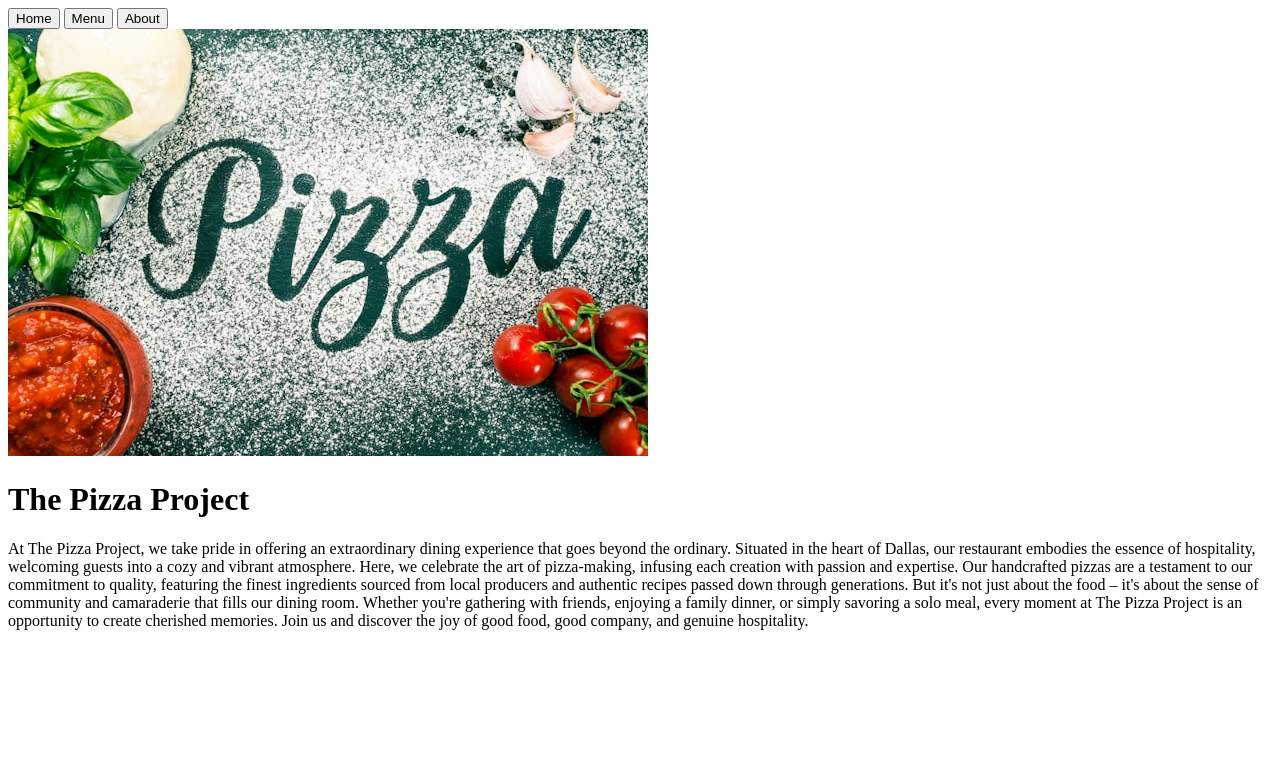
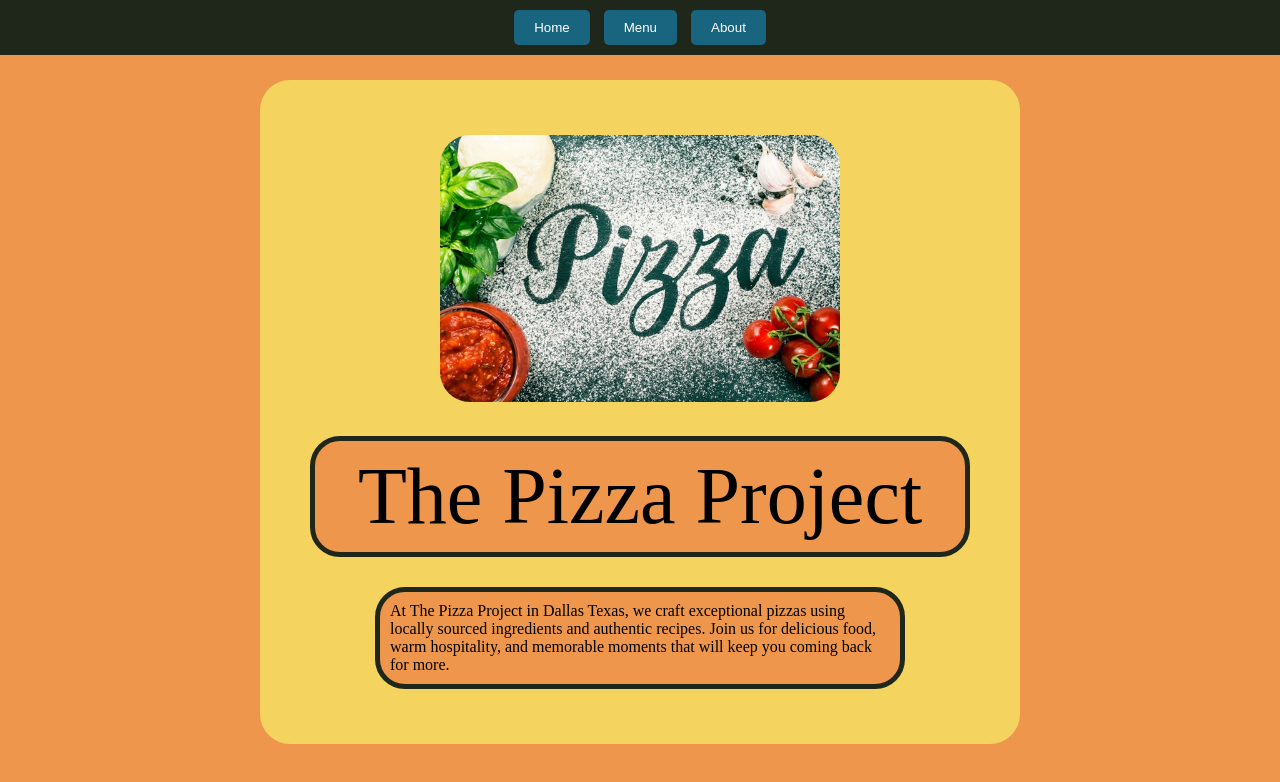
Before and after one commit to gibbonsjoey95/restaurant-page, a website built with webpack: page src/index.html in a window 1280 px wide. Built offline with nearby package versions, Linux system fonts and the light colour scheme.

Commit message:
styled home page

```diff
--- a/src/about.js
+++ b/src/about.js
@@ -8,9 +8,15 @@ const about = () => {
     const contactDiv = document.createElement('div')
 
     const h1 = document.createElement('h1')
+    const aboutTitleContainer = document.createElement('div')
     h1.textContent = 'About Us'
 
-    headerDiv.appendChild(h1)
+    h1.classList.add('title')
+
+    aboutTitleContainer.appendChild(h1)
+    aboutTitleContainer.classList.add("about-title-container")
+
+    headerDiv.appendChild(aboutTitleContainer)
 
     const hours = document.createElement('h2')
     hours.textContent = 'Hours'
--- a/src/home.js
+++ b/src/home.js
@@ -1,28 +1,37 @@
 const home = (logo) => {
     const homeContainer = document.createElement('div')
+    homeContainer.classList.add('home-container')
 
     const logoDiv = document.createElement('div')
+    const titleContainer = document.createElement('div')
     const h1 = document.createElement('h1')
+    const descriptionContainer = document.createElement('div')
     const p = document.createElement('p')
+
 
     const myLogo = new Image()
     myLogo.src = logo
     logoDiv.append(myLogo)
+    myLogo.classList.add('logo')
+
 
     h1.textContent = 'The Pizza Project'
 
-    p.textContent = `At The Pizza Project, we take pride in offering an extraordinary dining experience that goes beyond the ordinary.
-     Situated in the heart of Dallas, our restaurant embodies the essence of hospitality, welcoming guests into a cozy and vibrant atmosphere.
-      Here, we celebrate the art of pizza-making, infusing each creation with passion and expertise. Our handcrafted pizzas are a testament to our commitment to quality,
-       featuring the finest ingredients sourced from local producers and authentic recipes passed down through generations.
-       But it's not just about the food – it's about the sense of community and camaraderie that fills our dining room.
-       Whether you're gathering with friends, enjoying a family dinner, or simply savoring a solo meal,
-       every moment at The Pizza Project is an opportunity to create cherished memories.
-     Join us and discover the joy of good food, good company, and genuine hospitality.`
+    h1.classList.add('title')
+    titleContainer.appendChild(h1)
+    titleContainer.classList.add('title-container')
+
+    p.textContent = `At The Pizza Project in Dallas Texas, we craft exceptional pizzas using locally sourced ingredients and authentic recipes.
+                     Join us for delicious food, warm hospitality, and memorable moments that will keep you coming back for more.`
+
+     p.classList.add('home-description')
+
+    descriptionContainer.appendChild(p)
+    descriptionContainer.classList.add('description-container')
 
     homeContainer.appendChild(logoDiv)
-    homeContainer.appendChild(h1)
-    homeContainer.appendChild(p)
+    homeContainer.appendChild(titleContainer)
+    homeContainer.appendChild(descriptionContainer)
 
     return homeContainer
 }
--- a/src/index.html
+++ b/src/index.html
@@ -8,13 +8,13 @@
 <body>
     <header>
         <nav>
-            <button id="home">Home</button>
-            <button id="menu">Menu</button>
-            <button id="about">About</button>
+            <button class="home btn" id="home">Home</button>
+            <button class="menu btn" id="menu">Menu</button>
+            <button class="about btn" id="about">About</button>
         </nav>
     </header>
 
-    <div id="content">
+    <div class="content" id="content">
     </div>
 </body>
 </html>
--- a/src/menu.js
+++ b/src/menu.js
@@ -4,29 +4,33 @@ const menu = () => {
     const menuContainer = document.createElement('div')
 
     const title = document.createElement('h1')
+    const menuTitleContainer = document.createElement('div')
     title.textContent = 'Menu'
 
-    menuContainer.appendChild(title)
+    title.classList.add('title')
+
+    menuTitleContainer.appendChild(title)
+    menuTitleContainer.classList.add('menu-title-container')
+
+    menuContainer.appendChild(menuTitleContainer)
 
     menuItems.forEach((item) => {
         const div = document.createElement('div')
 
-        const h3 = document.createElement('h3')
-        h3.textContent = item.name
+        const itemName = document.createElement('h3')
+        itemName.textContent = item.name
 
         const itemDescription = document.createElement('p')
         itemDescription.textContent = item.description
 
-        const itemIngredients = document.createElement('p')
-        itemIngredients.textContent = item.ingredients
-
         const itemPrice = document.createElement('p')
         itemPrice.textContent = `Small: $${item.prices.small}, Large: $${item.prices.large}`
 
-        div.appendChild(h3)
+        div.appendChild(itemName)
         div.appendChild(itemDescription)
-        div.appendChild(itemIngredients)
         div.appendChild(itemPrice)
+
+        div.classList.add('item-container')
 
         menuContainer.appendChild(div)
     })
--- a/src/styles.css
+++ b/src/styles.css
@@ -0,0 +1,115 @@
+html, body, div, span, applet, object, iframe,
+h1, h2, h3, h4, h5, h6, p, blockquote, pre,
+a, abbr, acronym, address, big, cite, code,
+del, dfn, em, img, ins, kbd, q, s, samp,
+small, strike, strong, sub, sup, tt, var,
+b, u, i, center,
+dl, dt, dd, ol, ul, li,
+fieldset, form, label, legend,
+table, caption, tbody, tfoot, thead, tr, th, td,
+article, aside, canvas, details, embed,
+figure, figcaption, footer, header, hgroup,
+menu, nav, output, ruby, section, summary,
+time, mark, audio, video {
+	margin: 0;
+	padding: 0;
+	border: 0;
+	font-size: 100%;
+	font: inherit;
+	vertical-align: baseline;
+}
+
+body {
+    background-color: #ee964b;
+}
+
+header {
+    background-color: #1f271b;
+    padding: 10px 0;
+}
+
+nav {
+    text-align: center;
+}
+
+.btn {
+    background-color: #19647e;
+    color: #fff;
+    border: none;
+    padding: 10px 20px;
+    margin: 0 5px;
+    cursor: pointer;
+    border-radius: 5px;
+    transition: background-color 0.3s;
+}
+
+.btn:hover {
+    background-color: #777;
+}
+
+.active {
+    background-color: #000;
+}
+
+.content {
+    max-width: 650px;
+    margin-top: 25px;
+    margin-left: auto;
+    margin-right: auto;
+    background-color: #f4d35e;
+    border-radius: 30px;
+    padding: 55px;
+}
+
+.home-container {
+    height: auto;
+    display: flex;
+    flex-direction: column;
+    align-items: center;
+    justify-content: space-between;
+}
+
+.logo {
+    max-width: 400px;
+    border-radius: 30px;
+}
+
+.title-container, .menu-title-container, .about-title-container {
+    background-color: #ee964b;
+    width: 100%;
+    height: auto;
+    display: flex;
+    align-items: center;
+    justify-content: center;
+    border-radius: 30px;
+    border: 5px solid #1f271b;
+    margin: 30px 0;
+}
+
+.title {
+    font-size: 5rem;
+    margin: 10px;
+}
+
+.description-container {
+    background-color: #ee964b;
+    border-radius: 30px;
+    border: 5px solid #1f271b;
+    width: 80%;
+}
+
+.home-description {
+    margin: 10px;
+}
+
+.item-container {
+    background-color: #ee964b;
+    border-radius: 30px;
+    border: 5px solid #1f271b;
+    width: 80%;
+    margin: 20px;
+    display: flex;
+    flex-direction: column;
+    align-items: center;
+    justify-content: center;
+}
```
Also changed, not shown: dist/index.html, dist/main.js.
